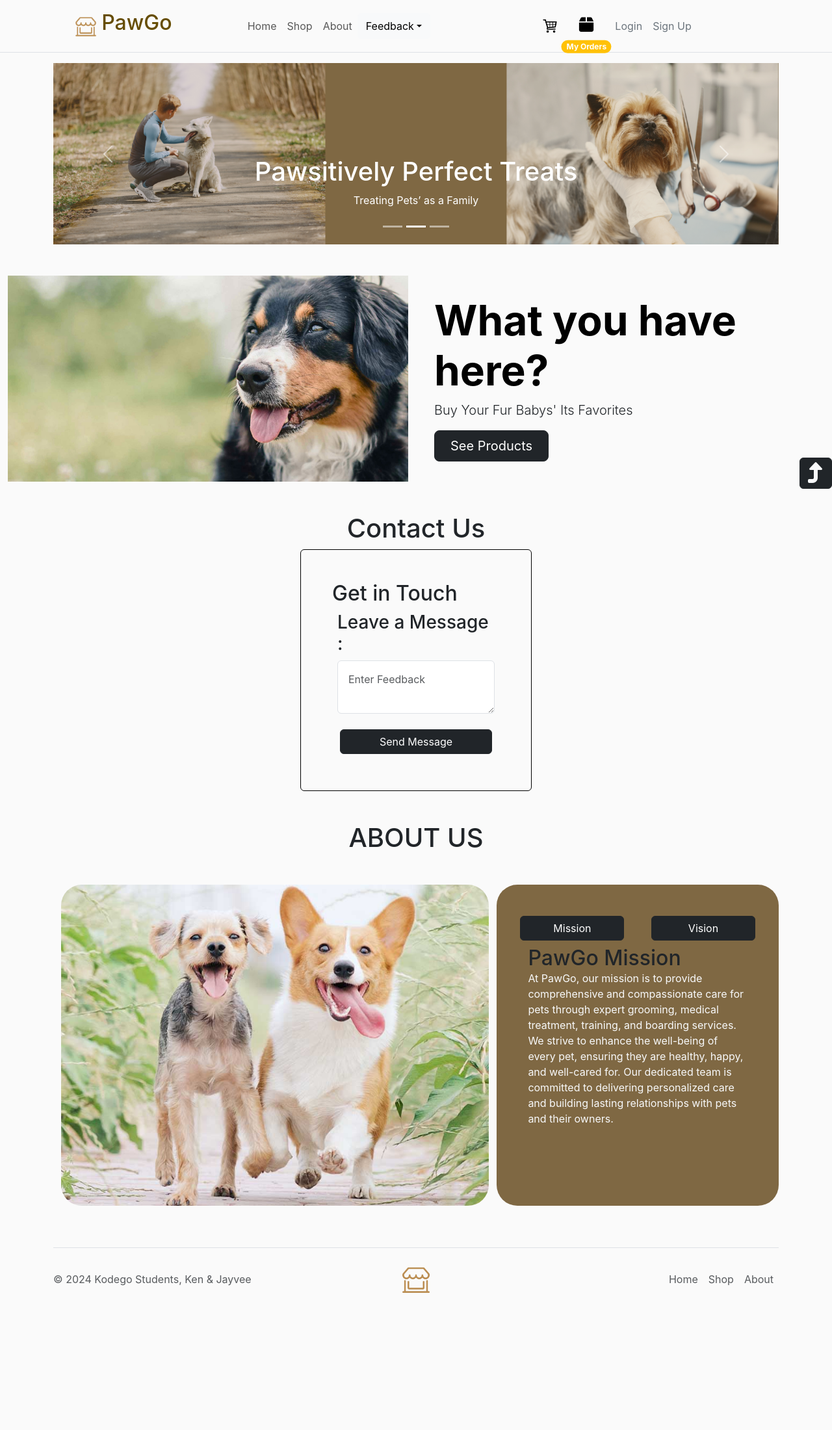
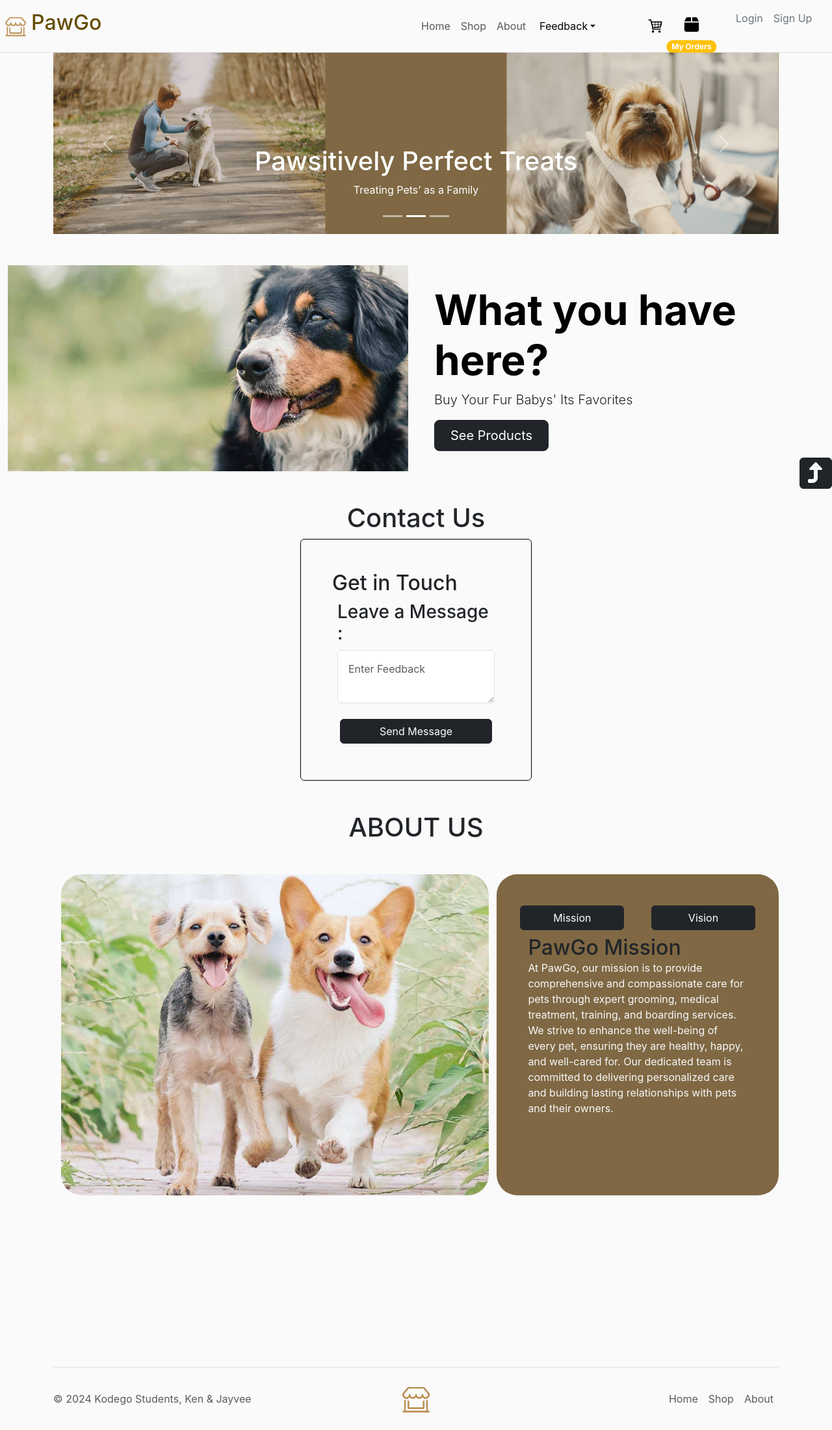
Before and after one commit to JohnJayvee/ken-jayvee, a React (Vite) app: page / in a window 1280 px wide. Shown: the whole page at 65% size. Before the commit the page ends 2016 px from the top, so only its background shows below. Built offline with nearby package versions, Linux system fonts and the light colour scheme.

Commit message:
fix header

```diff
--- a/src/components/Footer/Footer.jsx
+++ b/src/components/Footer/Footer.jsx
@@ -4,18 +4,18 @@ import logoIcon from "./logo-transparent.png";
 
 export default function Footer() {
   return (
-    <footer className="container custom-footer py-3 position-relative overflow-hidden pb-0 pt-6 pt-lg-8">
+    <footer className="container custom-footer py-3 position-relative">
       <div className="d-flex  align-items-center py-3 border-top">
         <p className="col-md-4 mb-0 text-body-secondary">
           © 2024 Kodego Students, Ken & Jayvee
         </p>
 
-        <a
-          href="/"
-          className="col-md-4 d-flex  justify-content-center mb-3 mb-md-0 me-md-auto link-body-emphasis text-decoration-none"
+        <Link
+          to="/"
+          className="col-md-4 d-flex justify-content-center mb-3 mb-md-0 me-md-auto link-body-emphasis text-decoration-none"
         >
           <img src={logoIcon} alt="" style={{ height: "4rem" }} />
-        </a>
+        </Link>
 
         <ul className="nav col-md-4 justify-content-end">
           <li className="nav-item">
@@ -23,11 +23,13 @@ export default function Footer() {
               Home
             </Link>
           </li>
+
           <li className="nav-item">
             <Link to="/shop" className="nav-link px-2 text-body-secondary">
               Shop
             </Link>
           </li>
+
           <li className="nav-item">
             <Link to="/aboutUs" className="nav-link px-2 text-body-secondary">
               About
--- a/src/components/Header/DropdownProfile.jsx
+++ b/src/components/Header/DropdownProfile.jsx
@@ -66,7 +66,12 @@ export default function DropdownProfile() {
             "https://bit.ly/dan-abramov"
           }
           alt={`${user.name}`}
-          style={{ height: "75px" }}
+          style={{
+            display: " inline-block",
+            width: "65px",
+            height: "65px",
+            borderRadius: "50%",
+          }}
         />
         <p className="h4">{user.username}</p>
         <p className="h6">{user.email}</p>
--- a/src/components/Header/Header.jsx
+++ b/src/components/Header/Header.jsx
@@ -25,20 +25,21 @@ function Header() {
   const isLoggedIn = useAuth(true); // Pass true to skip redirection
 
   return (
-    <header className="navbar navbar-expand-md mb-3 border-bottom row custom-navbar">
-      <div className="container-fluid d-flex justify-content-md-between">
-        <div className="col-md">
+    <header className="navbar navbar-expand-md custom-navbar border-bottom">
+      <div className="container-fluid p-0">
+        <div className="col col-md-2 col-sm row d-flex justify-content-sm-between">
+          <div className="col-md-10 col-sm-6 col-6">
             <Link
               to="/"
-            className="d-flex link-body-emphasis text-decoration-none justify-content-sm-center"
+              className="d-flex link-body-emphasis text-decoration-none "
             >
               <img src={logoSVG} style={{ height: "3rem" }} />
               <p className="h2 text-warning-emphasis">PawGo</p>
             </Link>
           </div>
-
+          <div className="col-sm-6 col-6 d-flex justify-content-end">
             <button
-          className="navbar-toggler collapsed"
+              className="navbar-toggler"
               type="button"
               data-bs-toggle="collapse"
               data-bs-target="#navbarCollapse"
@@ -46,12 +47,12 @@ function Header() {
             >
               <span className="navbar-toggler-icon "></span>
             </button>
+          </div>
+        </div>
 
-        <div
-          className="navbar-collapse collapse justify-content-md-start"
-          id="navbarCollapse"
-        >
-          <ul className="navbar-nav col-3 col-md-6 mb-2 mb-md-0 custom-navbar-nav">
+        <div className="col-lg-6 ">
+          <div className="navbar-collapse collapse" id="navbarCollapse">
+            <ul className="navbar-nav col-3 col-md-6 mb-2 mb-md-0 me-3 custom-navbar-nav  ">
               <li>
                 <Link to="/home" className="nav-link px-2 ">
                   Home
@@ -68,7 +69,7 @@ function Header() {
                 </Link>
               </li>
               <Button
-              className="btn btn-light dropdown-toggle"
+                className="btn btn-light dropdown-toggle text-start"
                 type="button"
                 data-bs-toggle="dropdown"
                 aria-expanded="false"
@@ -90,7 +91,8 @@ function Header() {
                 </ul>
               </div>
             </ul>
-          <div className="d-flex align-items-center">
+            <div className="col-md-6 row">
+              <div className="col-md-6 d-flex align-items-md-center justify-content-center">
                 <Button
                   onClick={handleShowCart}
                   className="nav-link px-1 link-secondary"
@@ -105,7 +107,7 @@ function Header() {
                   )}
                 </Button>
                 <Button className="nav-link px-1 link-secondary position-relative">
-              <Link to="/productList" className="dropdown-item">
+                  <Link to="/productList" className="dropdown-item ">
                     <img src={myOrderIcon} style={{ height: "4rem" }} />
                     <span className="position-absolute top-100 start-50 translate-middle badge rounded-pill bg-warning">
                       My Orders
@@ -113,27 +115,35 @@ function Header() {
                   </Link>
                 </Button>
               </div>
-          <ul className="nav col-12 col-md-auto mb-2 mb-md-0 align-items-center">
+              <ul className="nav col-md-6 col-md-auto mb-2 mb-md-0 me-md-0">
                 {!isLoggedIn && (
                   <>
                     <li>
-                  <Link to="/login" className="nav-link px-2 link-secondary">
+                      <Link
+                        to="/login"
+                        className="nav-link px-2 link-secondary"
+                      >
                         Login
                       </Link>
                     </li>
                     <li>
-                  <Link to="/register" className="nav-link px-2 link-secondary">
+                      <Link
+                        to="/register"
+                        className="nav-link px-2 link-secondary"
+                      >
                         Sign Up
                       </Link>
                     </li>
                   </>
                 )}
                 {isLoggedIn && (
-              <li style={{ height: "100px" }}>
+                  <li className="">
                     <ProfileImage />
                   </li>
                 )}
               </ul>
+            </div>
+          </div>
         </div>
       </div>
     </header>
--- a/src/components/Header/ProfileImage.jsx
+++ b/src/components/Header/ProfileImage.jsx
@@ -35,6 +35,7 @@ export default function ProfileImage() {
         });
     }
   }, []);
+
   const isLoggedIn = useAuth();
   if (!isLoggedIn) {
     return null;
@@ -43,21 +44,19 @@ export default function ProfileImage() {
   return (
     <>
       <Button
-        className="btn btn-outline-light dropdown-toggle p-0 ms-2"
+        className="btn btn-outline-light dropdown-toggle p-0"
         type="button"
         data-bs-toggle="dropdown"
         aria-expanded="false"
         onClick={() => setLoadedProfile((prev) => !prev)}
       >
-        <div className="dropdown-center">
+        <div className="dropdown-center custom-profile overflow-hidden">
           <img
-            className="rounded-5"
             src={
               `${API_ENDPOINTS.FETCH_IMAGE}/${user.imageUrl}` ||
               "https://bit.ly/dan-abramov"
             }
             alt={`${user.name}`}
-            style={{ height: "75px" }}
           />
         </div>
       </Button>
--- a/src/index.css
+++ b/src/index.css
@@ -1,6 +1,7 @@
 *{
  padding: 0;
 }
+
 html, body {
   margin: 0;
   font-family: -apple-system, BlinkMacSystemFont, 'Segoe UI', 'Roboto', 'Oxygen',
@@ -9,13 +10,26 @@ html, body {
   -webkit-font-smoothing: antialiased;
   -moz-osx-font-smoothing: grayscale;
   background-color: #FAFAFA;
- height: 100%;
 }
+
 .custom-navbar{
   background-color: #FAFAFA;
 }
+.custom-profile img{
+  display: inline-block;
+  width: 65px;
+  height: 65px;
+  border-radius: 50%;
+
+}
+
 .custom-footer{
   background-color: #FAFAFA;
+  bottom: -200px;
+  height:100px;
+  left: 0;
+  position: absolute;
+  right: 0;
 }
 
 code {
@@ -32,7 +46,6 @@ code {
   box-shadow: 0 1px 6px rgba(0, 0, 0, 0.3);
 }
 
-
 .food-item img {
   width: "190px";
   height: "190px";
@@ -43,7 +56,6 @@ code {
   font-size: 1.5rem;
   font-weight: bold;
   color: #ffffff;
-
 }
 
 .food-item-description {
@@ -58,8 +70,7 @@ code {
   border-radius: 4px;
 }
 
-/* cart & modal Component  */
-
+/* cart & modal Component */
 .cart h2 {
   margin: 1rem 0;
 }
@@ -145,6 +156,7 @@ code {
   display: flex;
   justify-content: between;
 }
+
 .control {
   margin: 0.5rem 0;
   display: flex;
@@ -170,10 +182,10 @@ code {
   justify-content: flex-start;
   gap: 1rem;
 }
+
 .control-row select{
 display: flex;
 text-align: center;
-
 }
 
 .button {
--- a/src/pages/Login.jsx
+++ b/src/pages/Login.jsx
@@ -49,6 +49,7 @@ const LoginForm = () => {
     setLoginError("");
     setPasswordError("");
     setGeneralError("");
+    setFieldErrors({});
 
     try {
       const response = await axios.post(
@@ -187,6 +188,7 @@ const LoginForm = () => {
                       checked={formData.rememberMe}
                       onChange={handleRememberMeChange}
                     />
+
                     <label className="form-check-label" htmlFor="rememberMe">
                       Remember Me
                     </label>
--- a/src/pages/Register.jsx
+++ b/src/pages/Register.jsx
@@ -72,7 +72,6 @@ export default function Register() {
         setFieldErrors(error.response.data.errors);
         // setGeneralError("Please fix the highlighted errors.");
         setGeneralError("Please check all the fields");
-
       } else {
         console.error("Error submitting registration form:", error);
         setGeneralError("An unexpected error occurred. Please try again.");
```
Lines whose indentation alone changed are shown as unchanged.
